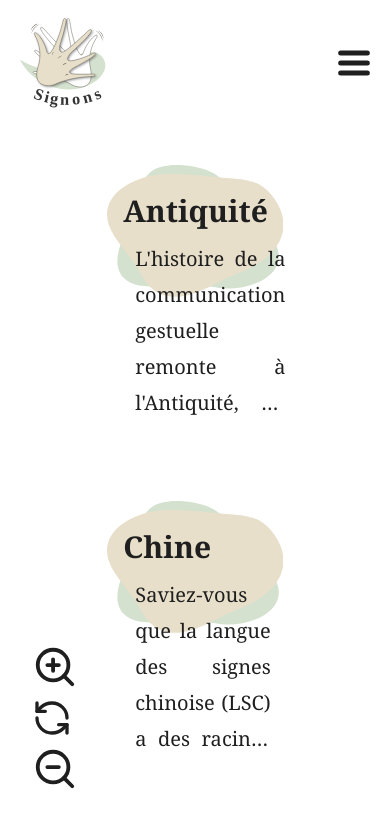
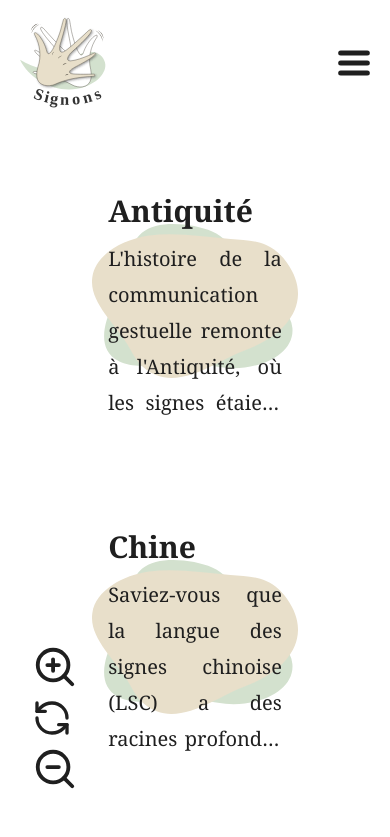
Before and after one commit to MahaBourada/signons, a React (Vite) app: page /histoire in a window 390 px wide. Shown: the top 837 px of the page. Built offline with nearby package versions, Linux system fonts and the light colour scheme.

Commit message:
Histoire page responsive

```diff
--- a/src/components/HistoireCard.jsx
+++ b/src/components/HistoireCard.jsx
@@ -4,10 +4,10 @@ const HistoireCard = ({ label, desc, img }) => {
   const truncatedDesc = desc.length > 200 ? desc.slice(0, 200) + "..." : desc;
 
   return (
-    <div className='m-auto flex items-center w-[85%] bg-[url("assets/vectors/HistoireVector.svg")] dark:bg-[url("assets/vectors/HistoireVectorDark.svg")] bg-contain bg-no-repeat hover:translate-x-[1px] hover:translate-y-[1px] cursor-pointer'>
-      <div className="p-2 m-2 hover:underline">
+    <div className='m-auto flex items-center justify-between w-[85%] max-lg:w-[55%] bg-[url("assets/vectors/HistoireVector.svg")] dark:bg-[url("assets/vectors/HistoireVectorDark.svg")] bg-contain max-lg:bg-center bg-no-repeat hover:translate-x-[1px] hover:translate-y-[1px] cursor-pointer'>
+      <div className="p-2 m-2 hover:underline w-full">
         <h1 className="text-dynamic-xl font-bold">{label}</h1>
-        <p className="text-dynamic-base leading-9 text-justify ml-3 mr-1 line-clamp-5">
+        <p className="text-dynamic-base leading-9 text-justify line-clamp-5">
           {truncatedDesc}
         </p>
       </div>
--- a/src/pages/HistoirePage.jsx
+++ b/src/pages/HistoirePage.jsx
@@ -12,7 +12,7 @@ const HistoirePage = () => {
   const { searchTerm } = useSearch();
 
   return (
-    <main className="flex-grow my-10 mx-24 grid grid-cols-2 max-md:flex max-md:flex-col place-self-center m-auto gap-y-16">
+    <main className="flex-grow my-10 mx-24 max-lg:mx-2 grid grid-cols-2 max-lg:gap-x-0 max-xl:gap-x-10 max-lg:flex max-lg:flex-col place-self-center m-auto gap-y-16">
       <Link
         to={`/histoire/${histoireAntiquite.title
           .toLowerCase()
```
